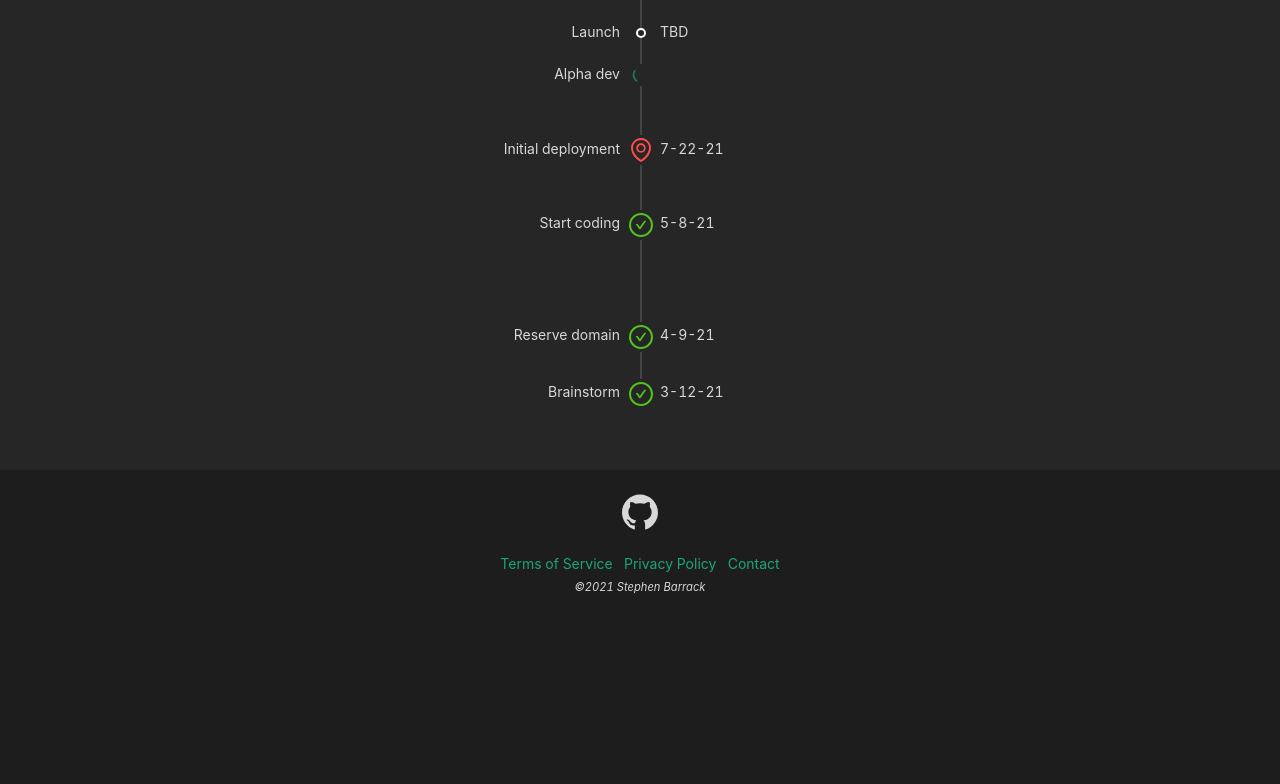
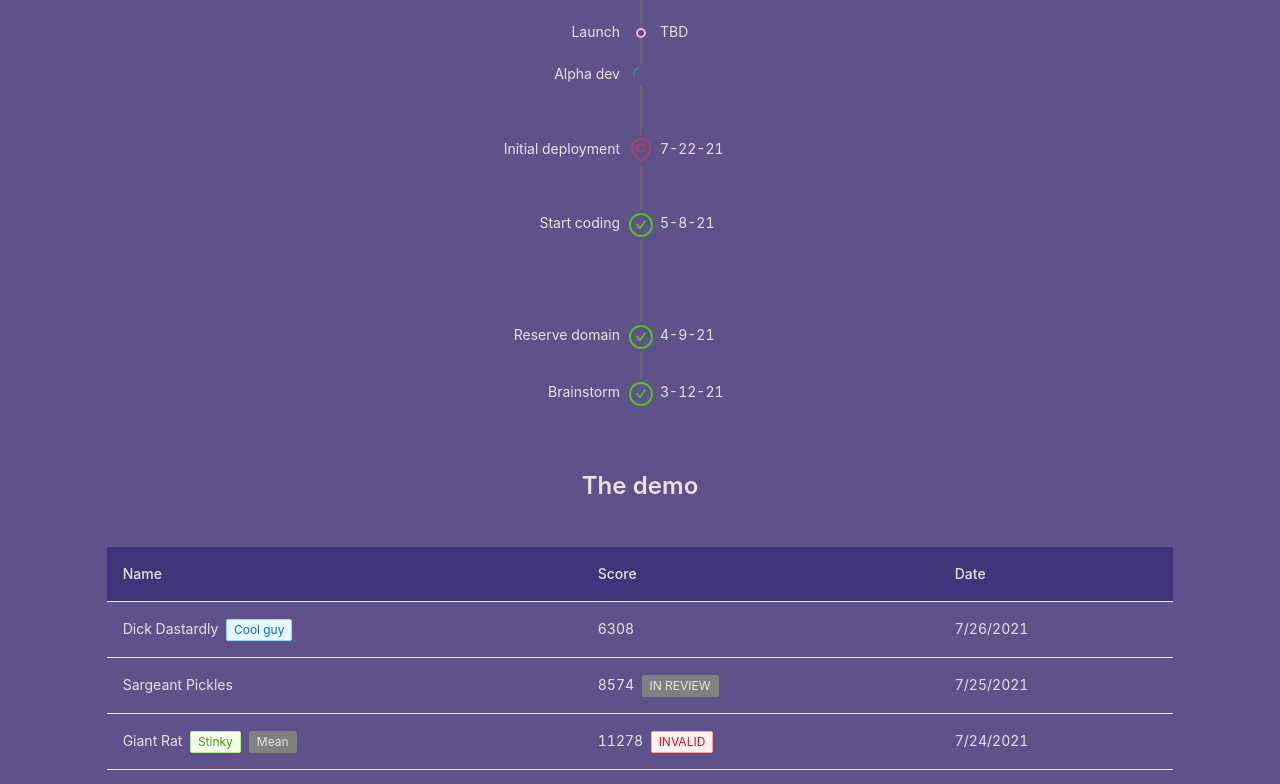
Before and after one commit to sbarrack/dontspell, a React (Create React App) app: page / in a window 1280 px wide. Shown: the part 580-1364 px from the top of the page. Before the commit the page ends 1215 px from the top, so only its background shows below. Built offline with nearby package versions, Linux system fonts and the light colour scheme.

Commit message:
colors and sample

```diff
--- a/src/App.tsx
+++ b/src/App.tsx
@@ -2,6 +2,7 @@ import './App.less';
 import React from 'react';
 import { Col, Layout, Modal, Progress, Row, Space, Timeline, Typography } from 'antd';
 import { CheckCircleOutlined, EnvironmentOutlined, GithubOutlined, LoadingOutlined } from '@ant-design/icons';
+import Scoreboard from './components/Scoreboard';
 const { Content, Footer } = Layout;
 const { Paragraph, Title } = Typography;
 const { Item } = Timeline;
@@ -364,7 +365,7 @@ class App extends React.Component<{}, { isModalVisible: boolean, whichModalConte
                 <Title level={5}>
                   Current progress
                 </Title>
-                <Progress percent={15} status="active" />
+                <Progress percent={20} status="active" />
                 <br />&nbsp;
                 <br />&nbsp;
                 <Timeline mode={'right'} reverse={true}>
@@ -377,19 +378,29 @@ class App extends React.Component<{}, { isModalVisible: boolean, whichModalConte
                   <Item label="5-8-21" color="green" dot={<CheckCircleOutlined style={{ fontSize: '24px' }} />} style={this.scaleTime(75)}>
                     Start coding
                   </Item>
-                  <Item label="7-22-21" color="red" dot={<EnvironmentOutlined style={{ fontSize: '24px' }} />} style={this.scaleTime(44)}>
+                  <Item label="7-22-21" color="irresistible" dot={<EnvironmentOutlined style={{ fontSize: '24px' }} />} style={this.scaleTime(44)}>
                     Initial deployment
                   </Item>
                   <Item dot={<LoadingOutlined style={{ fontSize: '16px' }} spin />} style={this.scaleTime(44)}>
                     Alpha dev
                   </Item>
-                  <Item label="TBD" color="white">
+                  <Item label="TBD" color="candy">
                     Launch
                   </Item>
-                  <Item color="white">
+                  <Item color="candy">
                     Beta funding campaign
                   </Item>
                 </Timeline>
+              </Col>
+            </Row>
+            <Row>
+              <Col xs={{ span: 20, offset: 2, }}>
+                <Title level={3}>
+                  The demo
+                  <br />&nbsp;
+                </Title>
+                <Scoreboard></Scoreboard>
+                <br />&nbsp;
               </Col>
             </Row>
           </Content>
--- a/src/components/Scoreboard.tsx
+++ b/src/components/Scoreboard.tsx
@@ -1,16 +1,109 @@
 import './Scoreboard.less';
 import React from 'react';
+import { Table, Tag } from 'antd';
+
+const headers = [
+  {
+    title: 'Name',
+    dataIndex: 'name',
+    key: 'name',
+    render: (name:any) => <>
+        {name.tag}{name.badges.length > 0 &&
+          <>
+            &nbsp;&nbsp;{
+              name.badges.map((badge:any) => {
+                if (badge.color) {
+                  return <Tag color={badge.color}>{badge.label}</Tag>;
+                } else {
+                  return <Tag color="gray">{badge.label}</Tag>;
+                }
+              })
+            }
+          </>
+        }
+      </>,
+  },
+  {
+    title: 'Score',
+    dataIndex: 'score',
+    key: 'score',
+    render: (score:any) => <>
+      {score.value}{score.isReviewed ?
+      <>{!score.isValid &&
+        <>&nbsp;&nbsp;<Tag color="red">INVALID</Tag></>
+      }</> :
+      <>&nbsp;&nbsp;<Tag color="gray">IN REVIEW</Tag></>
+      }
+    </>,
+  },
+  {
+    title: 'Date',
+    dataIndex: 'date',
+    key: 'date',
+    render: (date:any) => <>
+      {date.toLocaleDateString()}
+    </>,
+  },
+];
+
+const data = [
+  {
+    key: '1',
+    name: {
+      tag: 'Dick Dastardly',
+      badges: [
+        {
+          label: 'Cool guy',
+          color: 'blue',
+        },
+      ],
+    },
+    score: {
+      value: 6308,
+      isReviewed: true,
+      isValid: true,
+    },
+    date: new Date('7/26/21'),
+  },
+  {
+    key: '2',
+    name: {
+      tag: 'Sargeant Pickles',
+      badges: [],
+    },
+    score: {
+      value: 8574,
+      isReviewed: false,
+    },
+    date: new Date('7/25/21'),
+  },
+  {
+    key: '3',
+    name: {
+      tag: 'Giant Rat',
+      badges: [
+        {
+          label: 'Stinky',
+          color: 'green',
+        },
+        {
+          label: 'Mean',
+        },
+      ],
+    },
+    score: {
+      value: 11278,
+      isReviewed: true,
+      isValid: false,
+    },
+    date: new Date('7/24/21'),
+  },
+];
 
 class Scoreboard extends React.Component {
-
   render() {
-    return (
-      <>
-
-      </>
-    );
+    return (<Table columns={headers} dataSource={data} />);
   }
-
 }
 
 export default Scoreboard;
--- /dev/null
+++ b/src/global/colors.less
@@ -0,0 +1,34 @@
+@black: #1d1d1d;
+@gray-dark: #262626;
+@gray: #676767;
+@gray-light: #a2a2a2;
+@white: #e4e4e4;
+
+@dark-slate-blue: #40347a;
+@cyber-grape: #5f528a;
+@middle-blue-purple: #7872a9;
+@maximum-yellow: #f0c157;
+@deep-champagne: #ffdba1;
+@papaya-whip: #ffefce;
+@irresistible: #a74562;
+@china-pink: #da7092;
+@cotton-candy: #f3b3d2;
+
+.ant-timeline-item-head- {
+    &irresistible {
+        color: @irresistible;
+        border-color: @irresistible;
+    }
+    &candy {
+        color: @cotton-candy;
+        border-color: @cotton-candy;
+    }
+}
+
+a > .anticon {
+    color: @deep-champagne;
+    transition: color 0.3s;
+    &:hover {
+        color: @papaya-whip;
+    }
+}
--- a/src/global/styles.less
+++ b/src/global/styles.less
@@ -1,6 +1,7 @@
+@import "colors.less";
+@import "typography.less";
+
 @import "theme.less";
-
-@import "typography.less";
 
 .ant-timeline.ant-timeline-label
     .ant-timeline-item-right
@@ -18,11 +19,3 @@
     .ant-timeline-item-content {
     width: calc(50% - 20px);
 }
-
-a > .anticon {
-    color: @text-color;
-    transition: color 0.3s;
-    &:hover {
-        color: @icon-color-hover;
-    }
-}
--- a/src/global/theme.less
+++ b/src/global/theme.less
@@ -1,10 +1,10 @@
 // @theme: default;
 
 // // -------- Colors -----------
-// @primary-color: @blue-6;
+@primary-color: @deep-champagne;
 // @info-color: @primary-color;
 // @success-color: @green-6;
-// @processing-color: @blue-6;
+@processing-color: @maximum-yellow;
 // @error-color: @red-5;
 // @highlight-color: @red-5;
 // @warning-color: @gold-6;
@@ -37,9 +37,9 @@
 // // ---
 
 // // Background color for `<body>`
-@body-background: #1d1d1d;
+@body-background: @dark-slate-blue;
 // // Base background color for most components
-@component-background: #262626;
+@component-background: @cyber-grape;
 // // Popover background color
 // @popover-background: @component-background;
 // @popover-customize-border-color: @border-color-split;
@@ -48,11 +48,11 @@
 //     "Segoe UI Emoji", "Segoe UI Symbol", "Noto Color Emoji";
 // @code-family: "SFMono-Regular", Consolas, "Liberation Mono", Menlo, Courier,
 //     monospace;
-@text-color: #d8d8d8;
+@text-color: @white;
 // @text-color-secondary: fade(@black, 45%);
 // @text-color-inverse: @white;
 // @icon-color: inherit;
-@icon-color-hover: #a2a2a2;
+@icon-color-hover: @irresistible;
 @heading-color: @text-color;
 // @text-selection-bg: @primary-color;
 // @font-variant-base: tabular-nums;
@@ -538,7 +538,7 @@
 // @modal-header-close-size: 56px;
 // @modal-content-bg: @component-background;
 // @modal-heading-color: @heading-color;
-@modal-close-color: @text-color;
+@modal-close-color: @china-pink;
 // @modal-footer-bg: transparent;
 // @modal-footer-border-color-split: @border-color-split;
 // @modal-footer-border-style: @border-style-base;
@@ -606,11 +606,11 @@
 // // Table
 // // --
 // @table-bg: @component-background;
-// @table-header-bg: @background-color-light;
+@table-header-bg: @body-background;
 // @table-header-color: @heading-color;
 // @table-header-sort-bg: @background-color-base;
 // @table-body-sort-bg: #fafafa;
-// @table-row-hover-bg: @background-color-light;
+@table-row-hover-bg: @middle-blue-purple;
 // @table-selected-row-color: inherit;
 // @table-selected-row-bg: @primary-1;
 // @table-body-selected-sort-bg: @table-selected-row-bg;
@@ -977,7 +977,7 @@
 // // Timeline
 // // ---
 // @timeline-width: 2px;
-@timeline-color: #444;
+@timeline-color: @gray;
 // @timeline-dot-border-width: 2px;
 // @timeline-dot-color: @primary-color;
 @timeline-dot-bg: @component-background;
```
